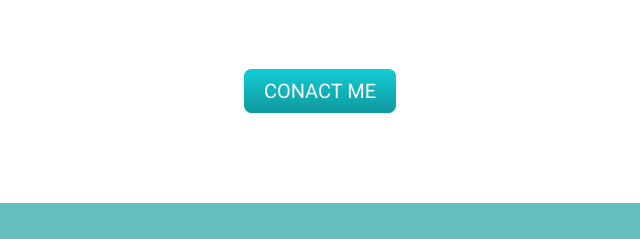
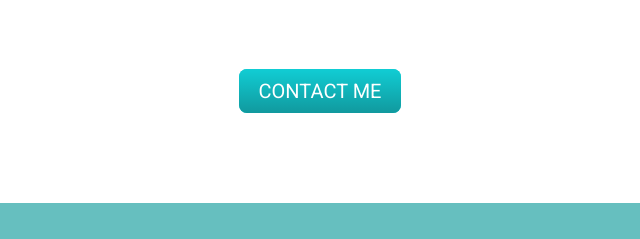
Before and after one commit to Kiseki1710/MySite, a plain HTML site: page index.html in a window 1280 px wide. Shown: the part 2671-2910 px from the top of the page, 320-960 px from the left. Drawn offline with Linux system fonts and the light colour scheme; a web font is replaced by a local one.

Commit message:
Update index.html

```diff
--- a/index.html
+++ b/index.html
@@ -43,7 +43,7 @@
       <h3>If you want to for some reason..</h3>
       <p class="end-text">Love music/games as much as I do? We'll have something in common then. I've linked my favorite band below as well.</p>
 <br>
-      <a href="mailto:shreyas.saket@gmail.com" class="btn">CONACT ME</a>
+      <a href="mailto:shreyas.saket@gmail.com" class="btn">CONTACT ME</a>
 
     </div>
   </div>
```
